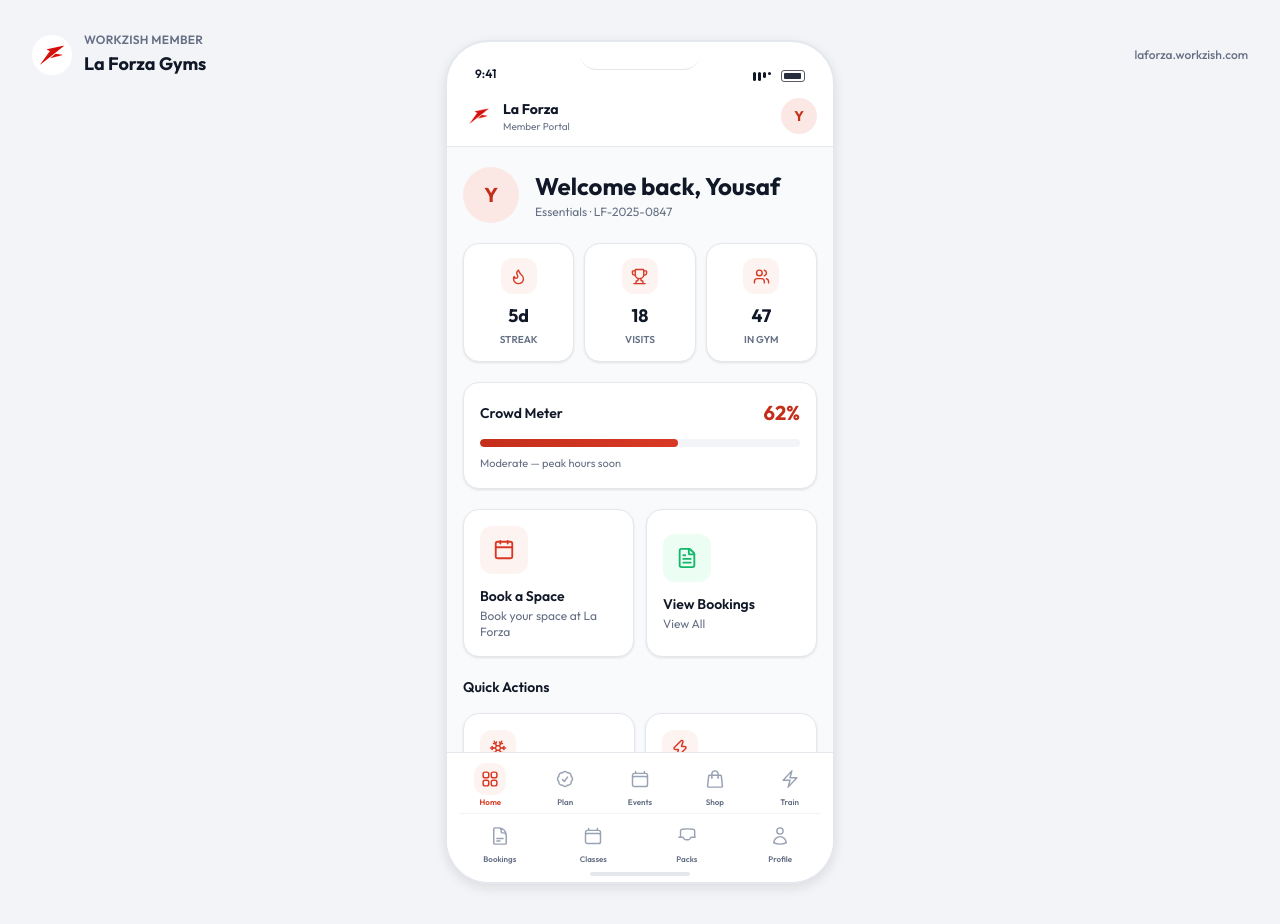
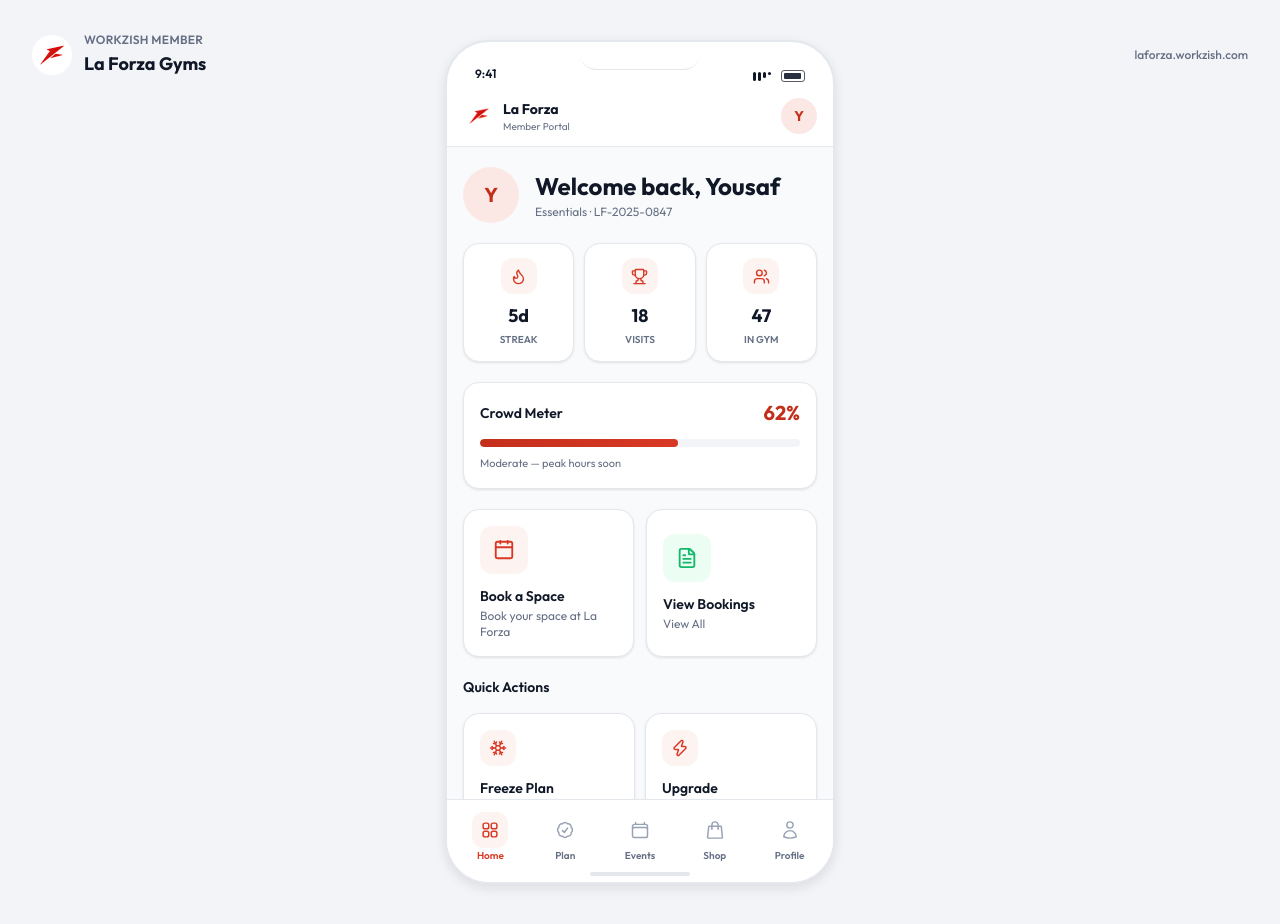
Before and after one commit to HassanBajwa112/la-forza-app, a React (Vite) app: page / in a window 1280 px wide. Both pictures are taken after typing "5551234", "Sample123" into the empty fields and a click on the button "Login". Built offline with nearby package versions, Linux system fonts and the light colour scheme.

Commit message:
Collapse bottom nav to 5 tabs, move overflow into home picker

```diff
--- a/src/components/workzish/HomePickerModal.tsx
+++ b/src/components/workzish/HomePickerModal.tsx
@@ -1,4 +1,4 @@
-import { Calendar, FileText, MapPin, X, CreditCard, ShoppingBag, Dumbbell, Tv } from 'lucide-react';
+import { Calendar, FileText, MapPin, X, CreditCard, ShoppingBag, Dumbbell, Tv, CalendarCheck, Ticket, Layers } from 'lucide-react';
 import { motion, AnimatePresence, useReducedMotion } from 'framer-motion';
 import { springSnappy } from '../../motion/presets';
 import type { OverlayScreen, MemberTab } from './MemberShell';
@@ -70,6 +70,30 @@
     color: 'bg-success-50 text-success-600',
     type: 'tab' as const,
   },
+  {
+    id: 'bookings' as const,
+    title: 'My Bookings',
+    desc: 'Courts, rooms & facilities',
+    icon: CalendarCheck,
+    color: 'bg-brand-50 text-brand-500',
+    type: 'tab' as const,
+  },
+  {
+    id: 'classes' as const,
+    title: 'My Classes',
+    desc: 'Reserved class spots',
+    icon: Ticket,
+    color: 'bg-amber-50 text-amber-600',
+    type: 'tab' as const,
+  },
+  {
+    id: 'packs' as const,
+    title: 'Class Packs',
+    desc: 'Manage your class credits',
+    icon: Layers,
+    color: 'bg-gray-100 text-gray-600',
+    type: 'tab' as const,
+  },
 ];
 
 export function HomePickerModal({ open, onClose, onNavigate, onTabNavigate }: HomePickerModalProps) {
--- a/src/components/workzish/MemberShell.tsx
+++ b/src/components/workzish/MemberShell.tsx
@@ -19,13 +19,6 @@
   { id: 'membership', label: 'Plan', icon: 'membership' },
   { id: 'events', label: 'Events', icon: 'events' },
   { id: 'shop', label: 'Shop', icon: 'shop' },
-  { id: 'workout', label: 'Train', icon: 'workout' },
-];
-
-const secondaryTabs: { id: MemberTab; label: string; icon: string }[] = [
-  { id: 'bookings', label: 'Bookings', icon: 'bookings' },
-  { id: 'classes', label: 'Classes', icon: 'classes' },
-  { id: 'packs', label: 'Packs', icon: 'packs' },
   { id: 'profile', label: 'Profile', icon: 'profile' },
 ];
 
@@ -117,10 +110,10 @@
             aria-current={isActive ? 'page' : undefined}
             className={`flex flex-1 flex-col items-center gap-0.5 py-1 min-w-0 ${isActive ? 'text-brand-500' : 'text-gray-500'}`}
           >
-            <div className={`flex h-8 w-8 items-center justify-center rounded-xl ${isActive ? 'bg-brand-50' : ''}`}>
+            <div className={`flex h-9 w-9 items-center justify-center rounded-xl ${isActive ? 'bg-brand-50' : ''}`}>
               <TabIcon type={icon} active={isActive} />
             </div>
-            <span className="text-[8px] font-semibold truncate max-w-full px-0.5 leading-tight text-center">{label}</span>
+            <span className="text-[10px] font-semibold truncate max-w-full px-0.5 leading-tight text-center">{label}</span>
           </button>
         );
       })}
@@ -131,10 +124,8 @@
 export function MemberBottomNav({ active, onChange }: { active: MemberTab; onChange: (t: MemberTab) => void }) {
   return (
     <nav className="shrink-0 z-50 border-t border-gray-200 bg-white">
-      <div className="px-1 pt-1.5 pb-0.5 space-y-0.5">
+      <div className="px-1 pt-2 pb-1">
         <NavRow items={primaryTabs} active={active} onChange={onChange} />
-        <div className="mx-2 border-t border-gray-100" />
-        <NavRow items={secondaryTabs} active={active} onChange={onChange} />
       </div>
       <div className="flex justify-center pb-[max(6px,env(safe-area-inset-bottom))] pt-0.5">
         <div className="h-1 w-[100px] rounded-full bg-gray-200" />
```
